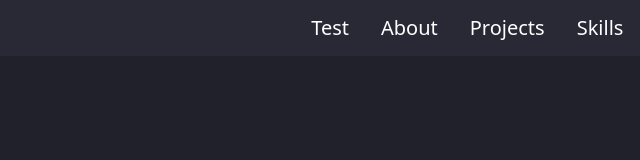
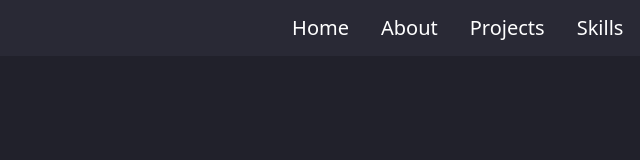
Before and after one commit to MuhammadAli511/Portfolio-v1.0, a website built with Vite: page index.html in a window 1280 px wide. Shown: the full height of the page, 377-1017 px from the left. Built offline with nearby package versions, Linux system fonts and the light colour scheme.

Commit message:
Reverting Git integration

```diff
--- a/index.html
+++ b/index.html
@@ -16,7 +16,7 @@
                     M.Ali
                 </div>
                 <div class="flex space-x-8 text-xl text-white font-medium font-sans">
-                    <div class="underline1 hover:text-cyanlight transition ease-linear duration-200"><a href="/index.html">Test</a></div>
+                    <div class="underline1 hover:text-cyanlight transition ease-linear duration-200"><a href="/index.html">Home</a></div>
                     <div class="underline1 hover:text-cyanlight transition ease-linear duration-200"><a href="/about.html">About</a></div>
                     <div class="underline1 hover:text-cyanlight transition ease-linear duration-200"><a href="/projects.html">Projects</a></div>
                     <div class="underline1 hover:text-cyanlight transition ease-linear duration-200"><a href="/skills.html">Skills</a></div>
```
Also changed, not shown: dist/index.html.
